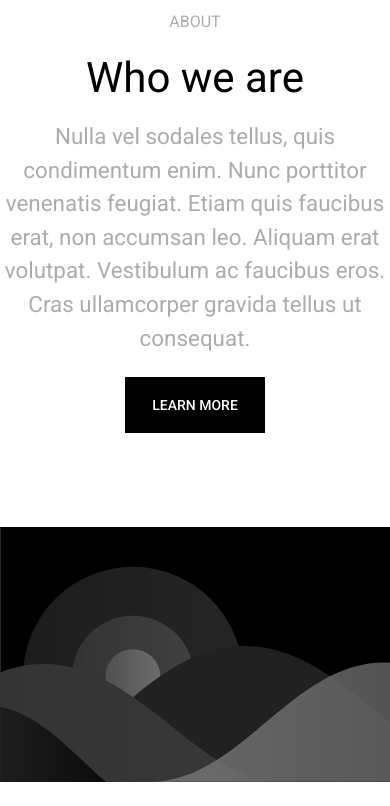
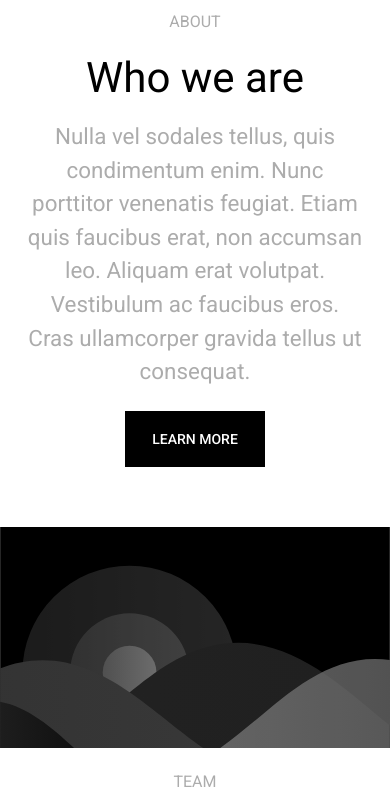
Before and after one commit to Tahmid79/Business-Starter, an Angular app: page / in a window 390 px wide. Shown: the part 1160-1966 px from the top of the page. Built offline with nearby package versions, Linux system fonts and the light colour scheme.

Commit message:
change description padding for mobile

```diff
--- a/src/app/homepage/components/description/description.component.scss
+++ b/src/app/homepage/components/description/description.component.scss
@@ -20,6 +20,8 @@
 .paragraph-mobile{
   font-size: 1.6em ;
   line-height: 1.5 ;
+  padding-right: 7% ;
+  padding-left: 7% ;
 }
 
 .learn-button{
```
